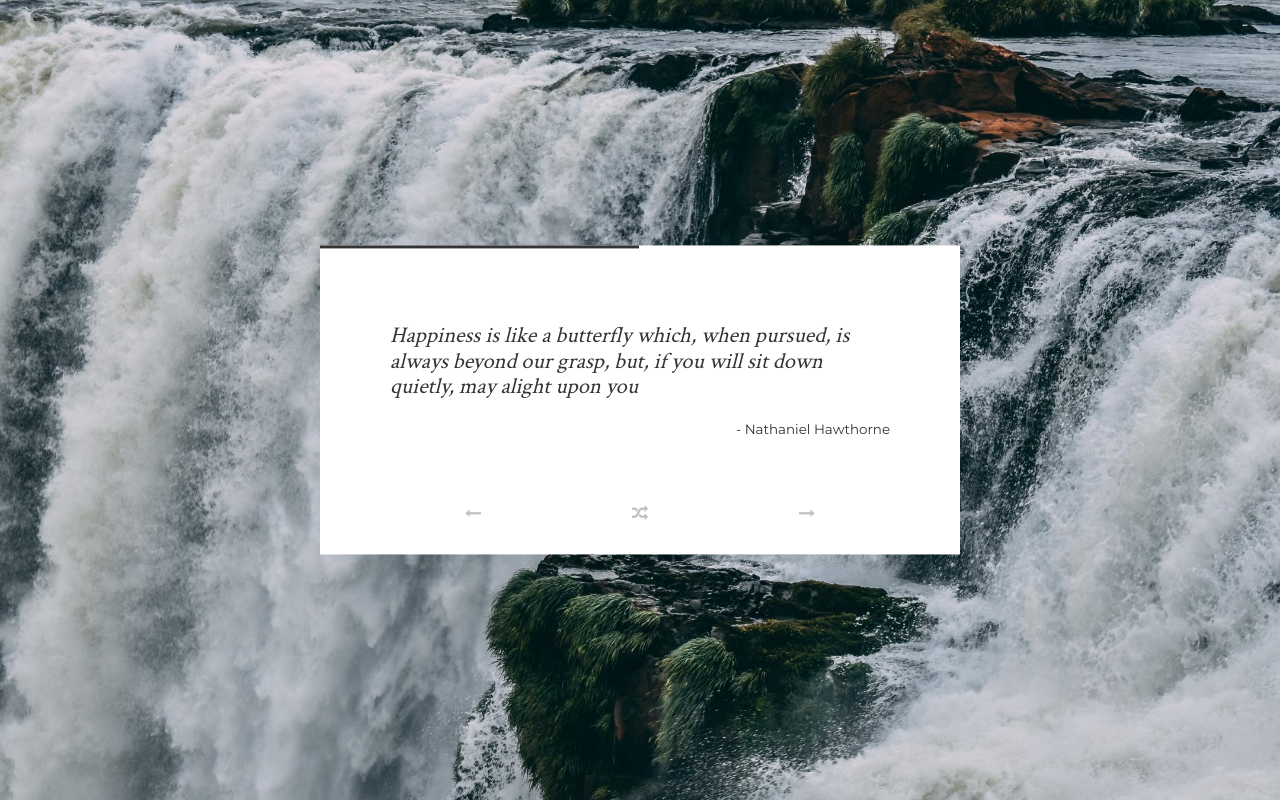
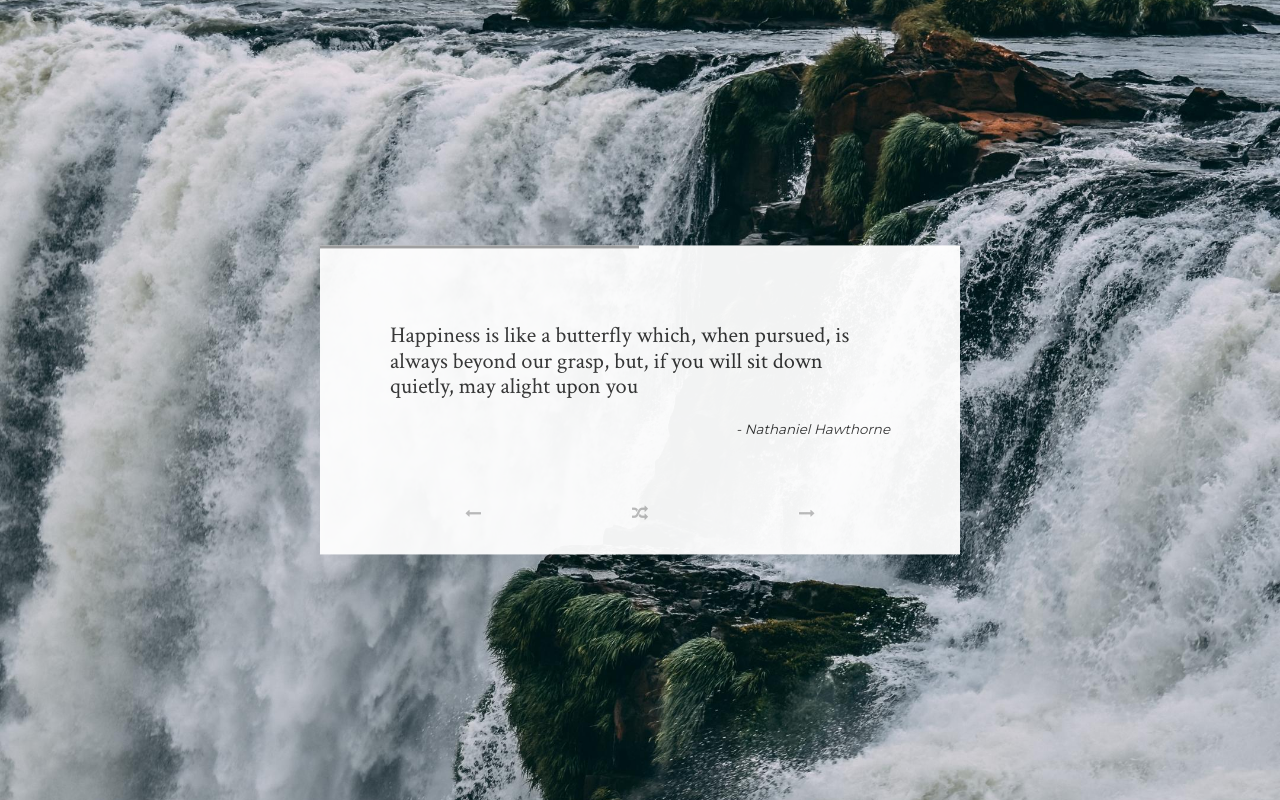
Before and after one commit to eugeniosaintemarie/quotes, a plain HTML site: page index.html in a window 1280 px wide. Drawn offline with nearby package versions, Linux system fonts and the light colour scheme.

Commit message:
Update style.css

```diff
--- a/style.css
+++ b/style.css
@@ -15,7 +15,7 @@ body {
 
 button {
   background-color: inherit;
-  color: #333;
+  color: #212121;
   border: none;
   opacity: .3;
 }
@@ -46,6 +46,7 @@ a:hover {
   margin: auto;
   box-sizing: border-box;
   background-color: #fff;
+  opacity: 0.95;
 }
 
 .social-share {
@@ -59,7 +60,7 @@ a:hover {
 .quote-progress {
   width: 0;
   height: 3px;
-  background-color: #333;
+  background-color: #9E9E9E;
 }
 
 blockquote {
@@ -69,13 +70,13 @@ blockquote {
 
 .quote {
   font-family: "Crimson Text", serif;
-  font-style: italic;
 }
 
 .author {
   font-size: 0.6em;
   font-weight: lighter;
   text-align: right;
+  font-style: italic;
 }
 
 .quote-nav {
```
